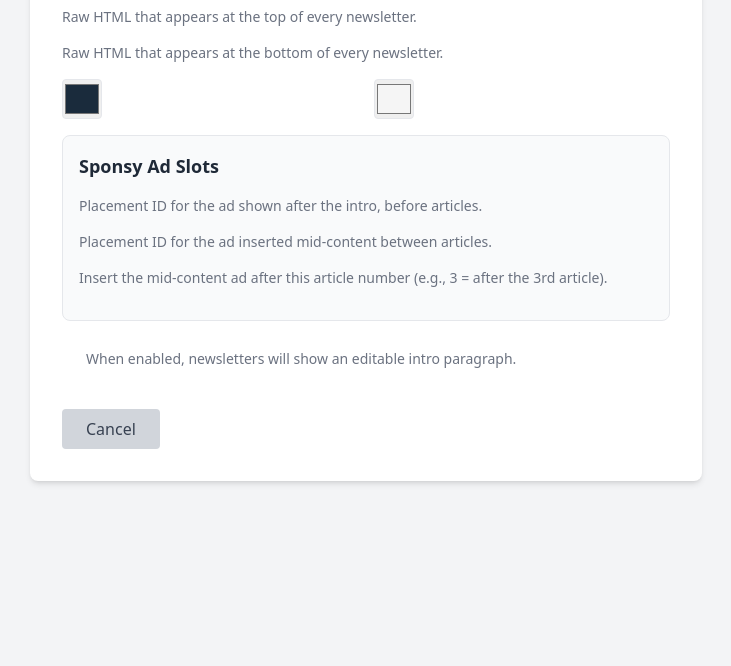
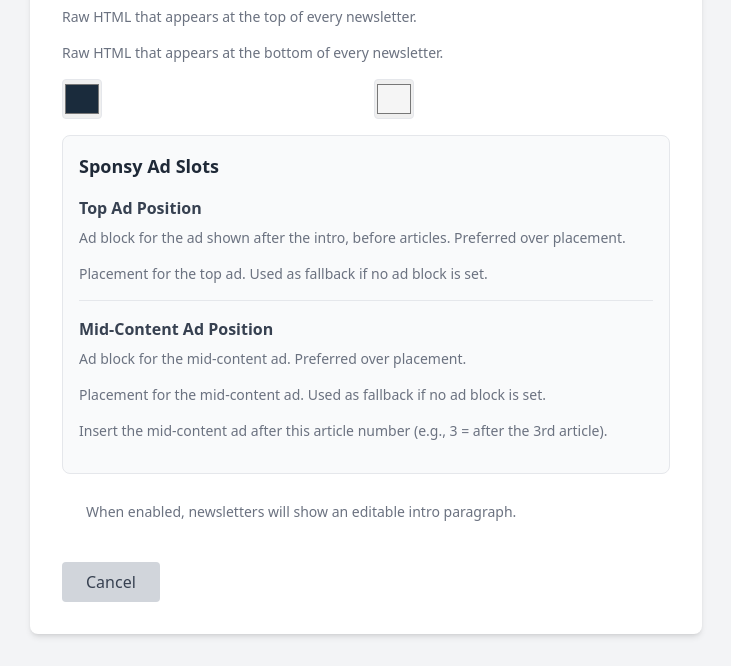
Before and after one commit to asmith-watt/Watt-news, a Python web app: template app/templates/admin/newsletter_template_form.html in a window 1280 px wide. Shown: the part 201-867 px from the top of the page, without its empty margins (274-1005 px from the left). Before the commit the page ends 685 px from the top, so only its background shows below. Run offline with Jinja, Linux system fonts and the light colour scheme; the template is opened without the code that fills it, so the values that code supplies are empty; some libraries are stand-ins or nearby versions.

Commit message:
Switching from placements to ad blocks from sponsy

```diff
--- a/app/templates/admin/newsletter_template_form.html
+++ b/app/templates/admin/newsletter_template_form.html
@@ -68,13 +68,34 @@
             <div class="mb-6 p-4 bg-gray-50 rounded-lg border border-gray-200">
                 <h3 class="text-lg font-bold text-gray-800 mb-4">Sponsy Ad Slots</h3>
 
+                <h4 class="text-md font-semibold text-gray-700 mb-2">Top Ad Position</h4>
+                <div class="mb-4">
+                    {{ form.sponsy_top_ad_block_id.label(class="block text-gray-700 font-bold mb-2") }}
+                    {{ form.sponsy_top_ad_block_id(class="w-full px-3 py-2 border border-gray-300 rounded-lg focus:outline-none focus:border-blue-500") }}
+                    {% for error in form.sponsy_top_ad_block_id.errors %}
+                    <p class="text-red-500 text-sm mt-1">{{ error }}</p>
+                    {% endfor %}
+                    <p class="text-gray-500 text-sm mt-1">Ad block for the ad shown after the intro, before articles. Preferred over placement.</p>
+                </div>
+
                 <div class="mb-4">
                     {{ form.sponsy_top_placement_id.label(class="block text-gray-700 font-bold mb-2") }}
                     {{ form.sponsy_top_placement_id(class="w-full px-3 py-2 border border-gray-300 rounded-lg focus:outline-none focus:border-blue-500") }}
                     {% for error in form.sponsy_top_placement_id.errors %}
                     <p class="text-red-500 text-sm mt-1">{{ error }}</p>
                     {% endfor %}
-                    <p class="text-gray-500 text-sm mt-1">Placement ID for the ad shown after the intro, before articles.</p>
+                    <p class="text-gray-500 text-sm mt-1">Placement for the top ad. Used as fallback if no ad block is set.</p>
+                </div>
+
+                <hr class="my-4 border-gray-200">
+                <h4 class="text-md font-semibold text-gray-700 mb-2">Mid-Content Ad Position</h4>
+                <div class="mb-4">
+                    {{ form.sponsy_mid_ad_block_id.label(class="block text-gray-700 font-bold mb-2") }}
+                    {{ form.sponsy_mid_ad_block_id(class="w-full px-3 py-2 border border-gray-300 rounded-lg focus:outline-none focus:border-blue-500") }}
+                    {% for error in form.sponsy_mid_ad_block_id.errors %}
+                    <p class="text-red-500 text-sm mt-1">{{ error }}</p>
+                    {% endfor %}
+                    <p class="text-gray-500 text-sm mt-1">Ad block for the mid-content ad. Preferred over placement.</p>
                 </div>
 
                 <div class="mb-4">
@@ -83,7 +104,7 @@
                     {% for error in form.sponsy_mid_placement_id.errors %}
                     <p class="text-red-500 text-sm mt-1">{{ error }}</p>
                     {% endfor %}
-                    <p class="text-gray-500 text-sm mt-1">Placement ID for the ad inserted mid-content between articles.</p>
+                    <p class="text-gray-500 text-sm mt-1">Placement for the mid-content ad. Used as fallback if no ad block is set.</p>
                 </div>
 
                 <div class="mb-4">
```
Also changed, not shown: migrations/versions/2f1ce09bbcb6_add_ad_block_id_fields_to_newsletter_.py (added, +34 -0 lines).
